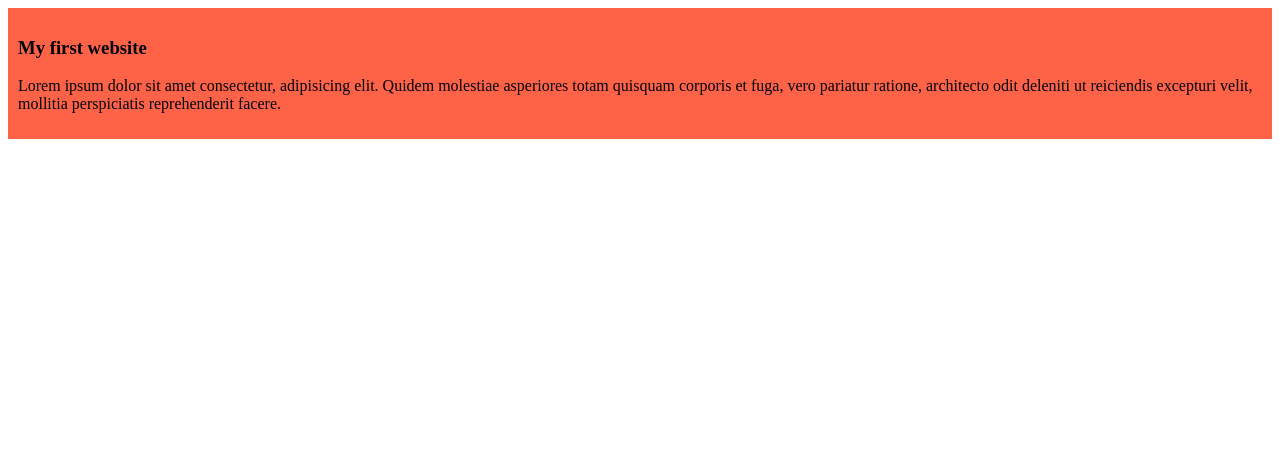
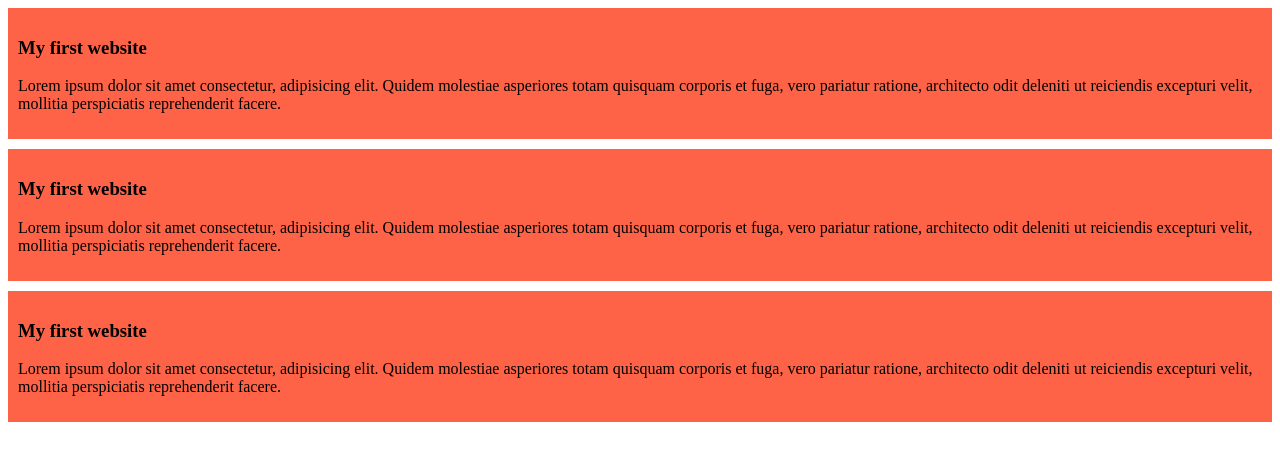
Before and after one commit to Shahiduzzaman81/My_github_intro, a plain HTML site: page index.html in a window 1280 px wide. Drawn offline with Linux system fonts and the light colour scheme.

Commit message:
added the second and third blog

```diff
--- a/index.html
+++ b/index.html
@@ -17,6 +17,22 @@
             perspiciatis reprehenderit facere.
         </p>
     </div>
+    <div>
+        <h3>My first website</h3>
+        <p>
+            Lorem ipsum dolor sit amet consectetur, adipisicing elit. Quidem molestiae asperiores totam quisquam
+            corporis et fuga, vero pariatur ratione, architecto odit deleniti ut reiciendis excepturi velit, mollitia
+            perspiciatis reprehenderit facere.
+        </p>
+    </div>
+    <div>
+        <h3>My first website</h3>
+        <p>
+            Lorem ipsum dolor sit amet consectetur, adipisicing elit. Quidem molestiae asperiores totam quisquam
+            corporis et fuga, vero pariatur ratione, architecto odit deleniti ut reiciendis excepturi velit, mollitia
+            perspiciatis reprehenderit facere.
+        </p>
+    </div>
 </body>
 
 </html>
--- a/styles/blog.css
+++ b/styles/blog.css
@@ -1,4 +1,5 @@
 div{
     background-color: tomato;
     padding:10px;
+    margin-bottom: 10px;
 }
```
